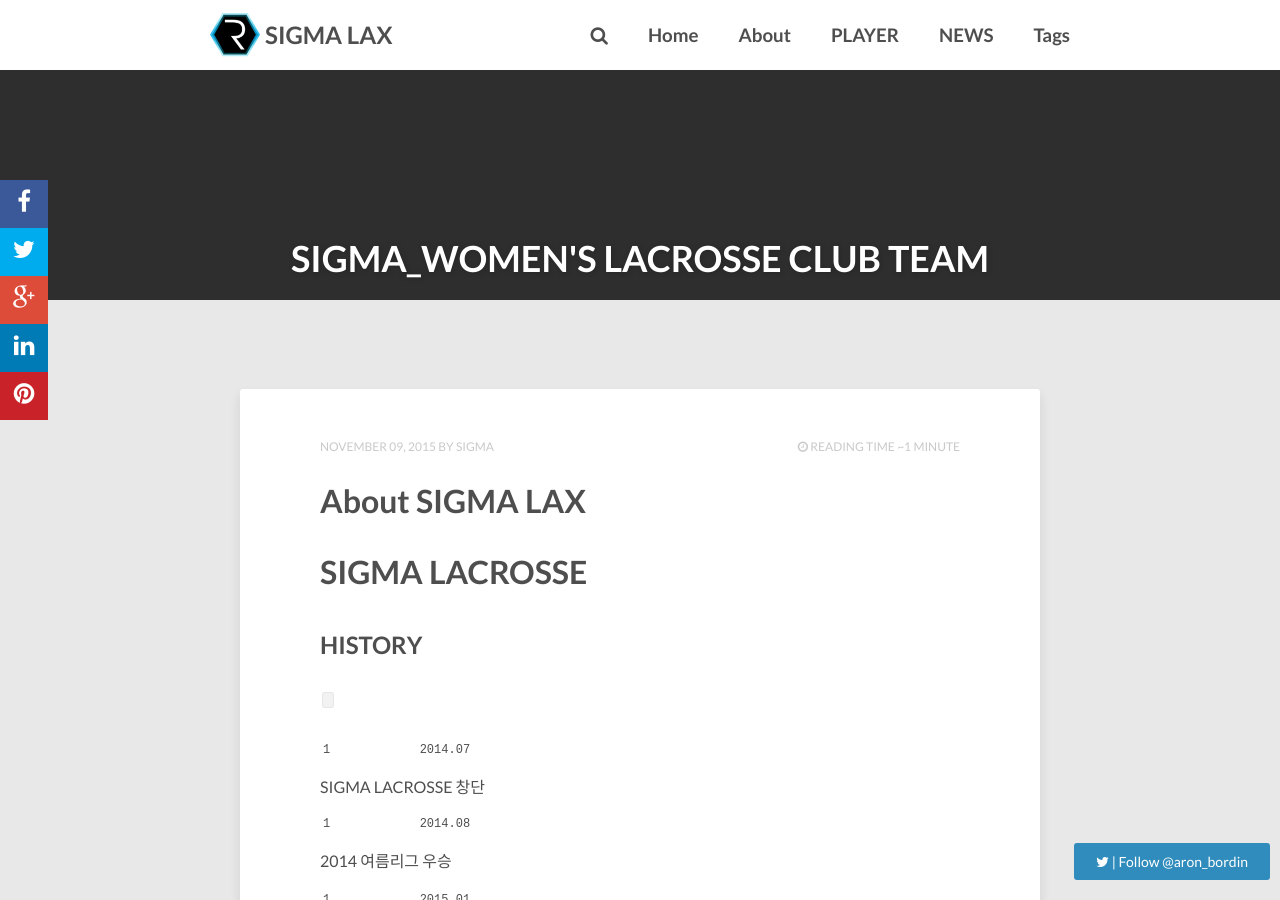
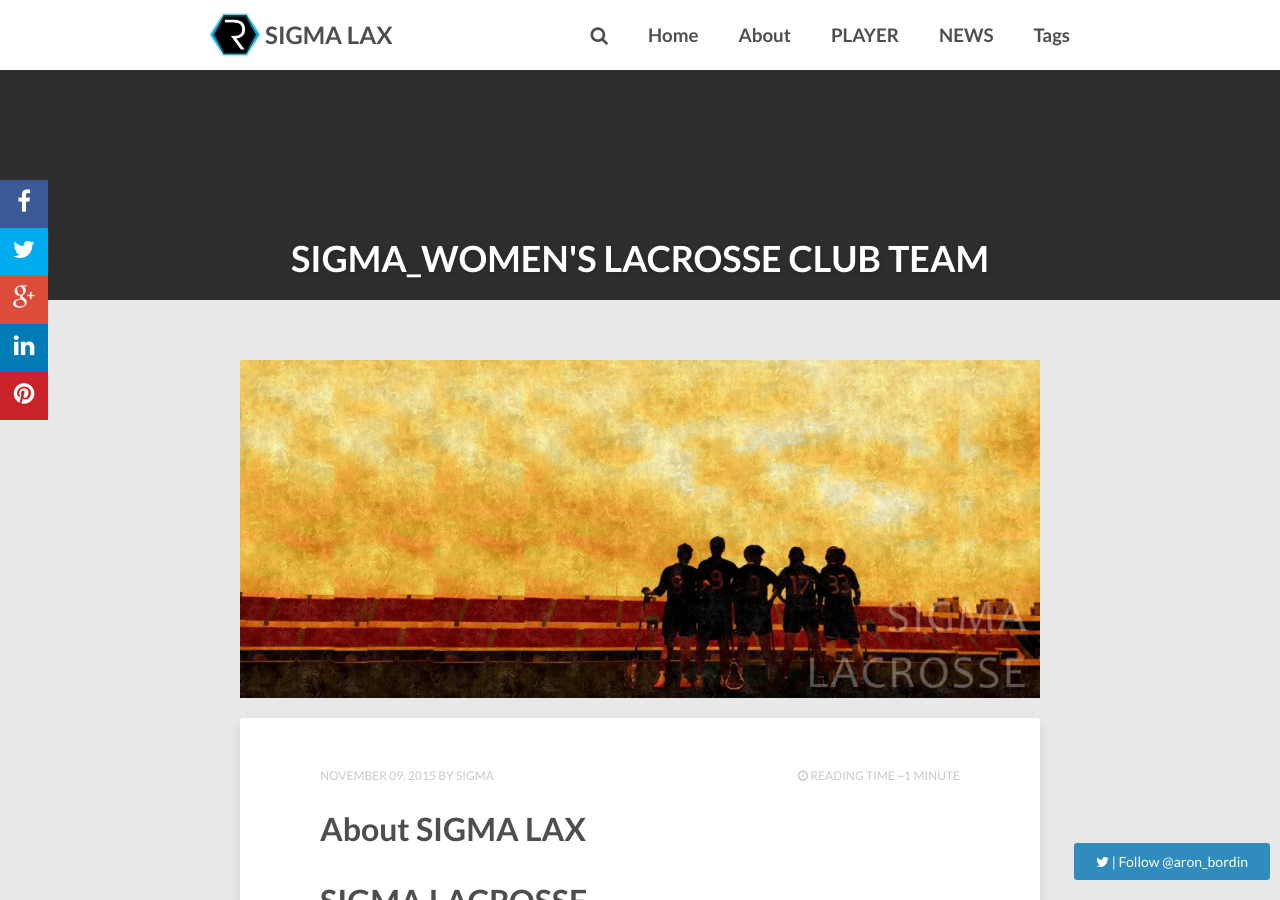
Before and after one commit to sigma-lax/sigma-lax.github.io, a Jekyll site: the page built from index.html, in a window 1280 px wide and 900 px high. Built offline with Jekyll 4.4.1, drawn with Linux system fonts in a browser that asks for light colours; nearby versions of some CDN libraries; the list of posts is cut into pages by our own code; comment, search, counter and statistics services are not loaded.

Commit message:
image path 수정
image path 수정

```diff
--- a/index.html
+++ b/index.html
@@ -6,7 +6,7 @@
 comments: false
 ---
 <figure>
-  <img src="image/sigma-background.jpg" alt="">
+  <img src="images/sigma-background.jpg" alt="">
 </figure>
 {% for post in paginator.posts %}
 <article class="hentry">
```
